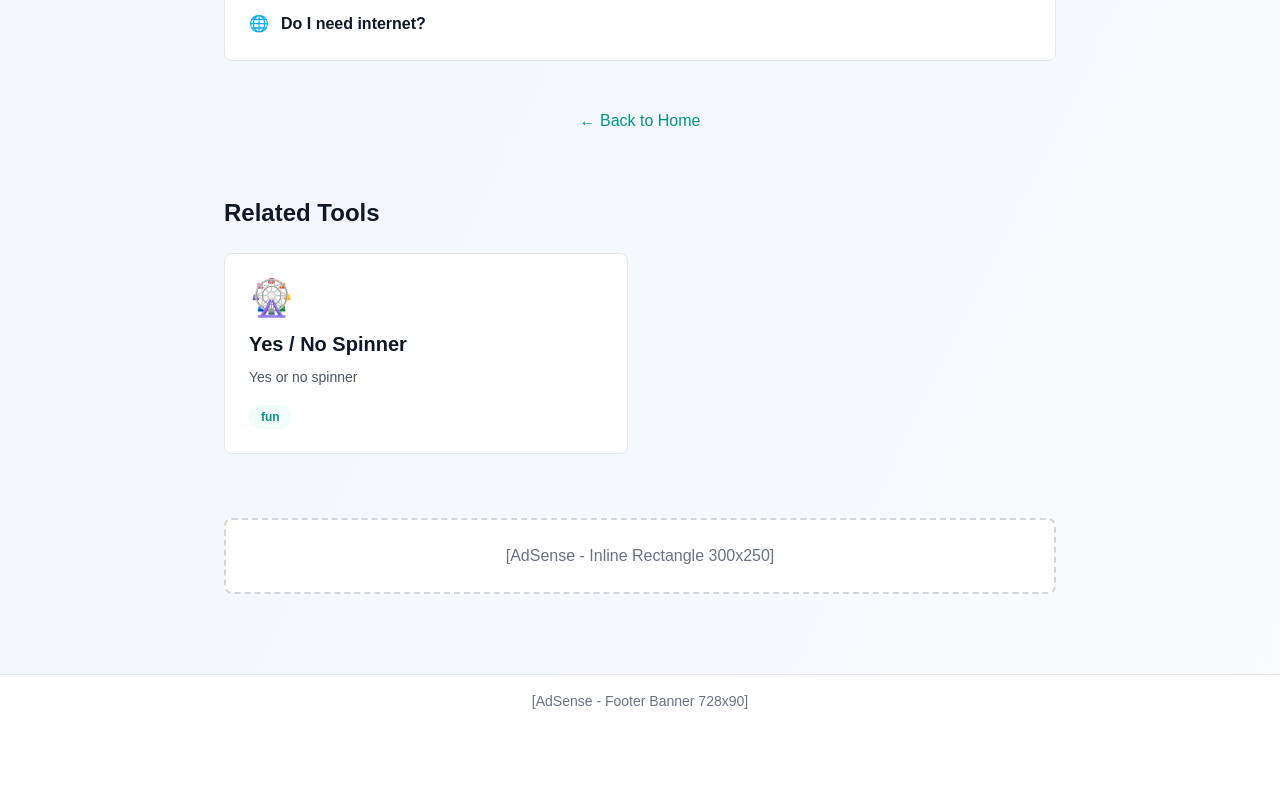
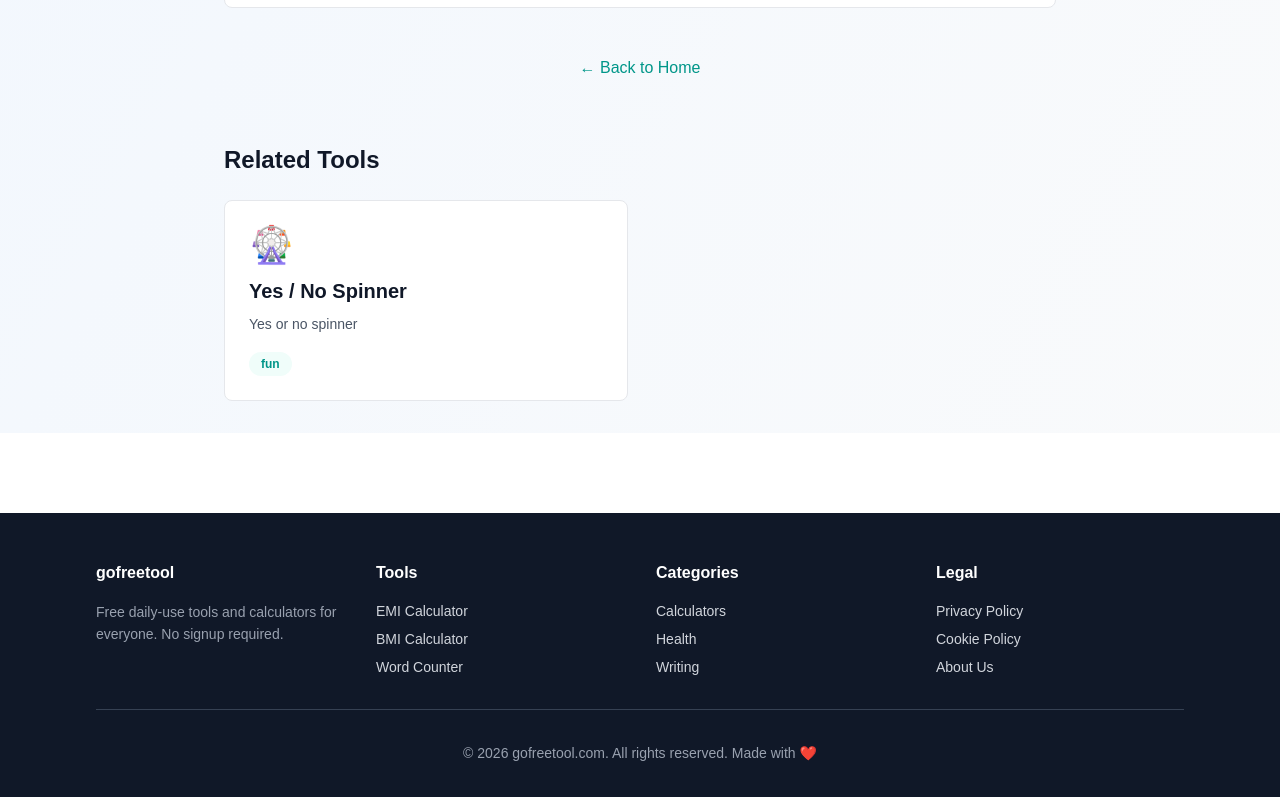
Before and after one commit to mimran13/gofreetool, a Next.js app: page /tools/decision-wheel in a window 1280 px wide. Shown: the part 2000-2797 px from the top of the page. Built offline with nearby package versions, Linux system fonts and the light colour scheme.

Commit message:
fix: hide banners

```diff
--- a/components/ToolLayout.tsx
+++ b/components/ToolLayout.tsx
@@ -18,12 +18,12 @@ export default function ToolLayout({
 
   return (
     <div className="min-h-screen bg-gradient-to-br from-blue-50 to-gray-50">
-      {/* AdSense Top Banner Placeholder */}
-      <div className="bg-white border-b border-gray-200">
+      {/* AdSense Top Banner Placeholder - HIDDEN TEMPORARILY */}
+      {/* <div className="bg-white border-b border-gray-200">
         <div className="max-w-4xl mx-auto px-4 sm:px-6 lg:px-8 py-4 text-center text-gray-500 text-sm">
           [AdSense - Top Banner 728x90]
         </div>
-      </div>
+      </div> */}
 
       {/* Breadcrumb */}
       <div className="max-w-4xl mx-auto px-4 sm:px-6 lg:px-8 pt-6">
@@ -141,18 +141,18 @@ export default function ToolLayout({
           </div>
         )}
 
-        {/* AdSense Inline Placeholder */}
-        <div className="mt-16 bg-white border-2 border-dashed border-gray-300 rounded-lg p-6 text-center text-gray-500">
+        {/* AdSense Inline Placeholder - HIDDEN TEMPORARILY */}
+        {/* <div className="mt-16 bg-white border-2 border-dashed border-gray-300 rounded-lg p-6 text-center text-gray-500">
           [AdSense - Inline Rectangle 300x250]
-        </div>
+        </div> */}
       </main>
 
-      {/* AdSense Footer Banner Placeholder */}
-      <div className="bg-white border-t border-gray-200 mt-12">
+      {/* AdSense Footer Banner Placeholder - HIDDEN TEMPORARILY */}
+      {/* <div className="bg-white border-t border-gray-200 mt-12">
         <div className="max-w-4xl mx-auto px-4 sm:px-6 lg:px-8 py-4 text-center text-gray-500 text-sm">
           [AdSense - Footer Banner 728x90]
         </div>
-      </div>
+      </div> */}
     </div>
   );
 }
```
